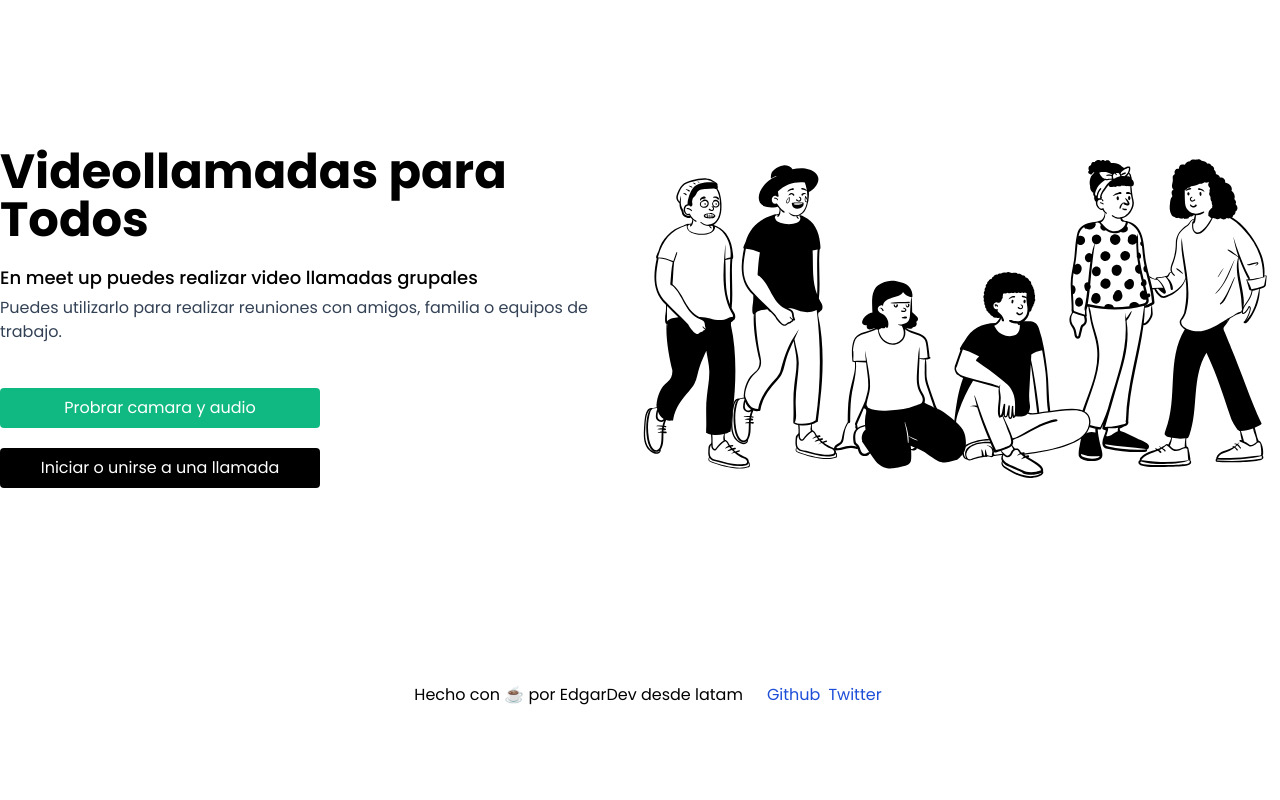
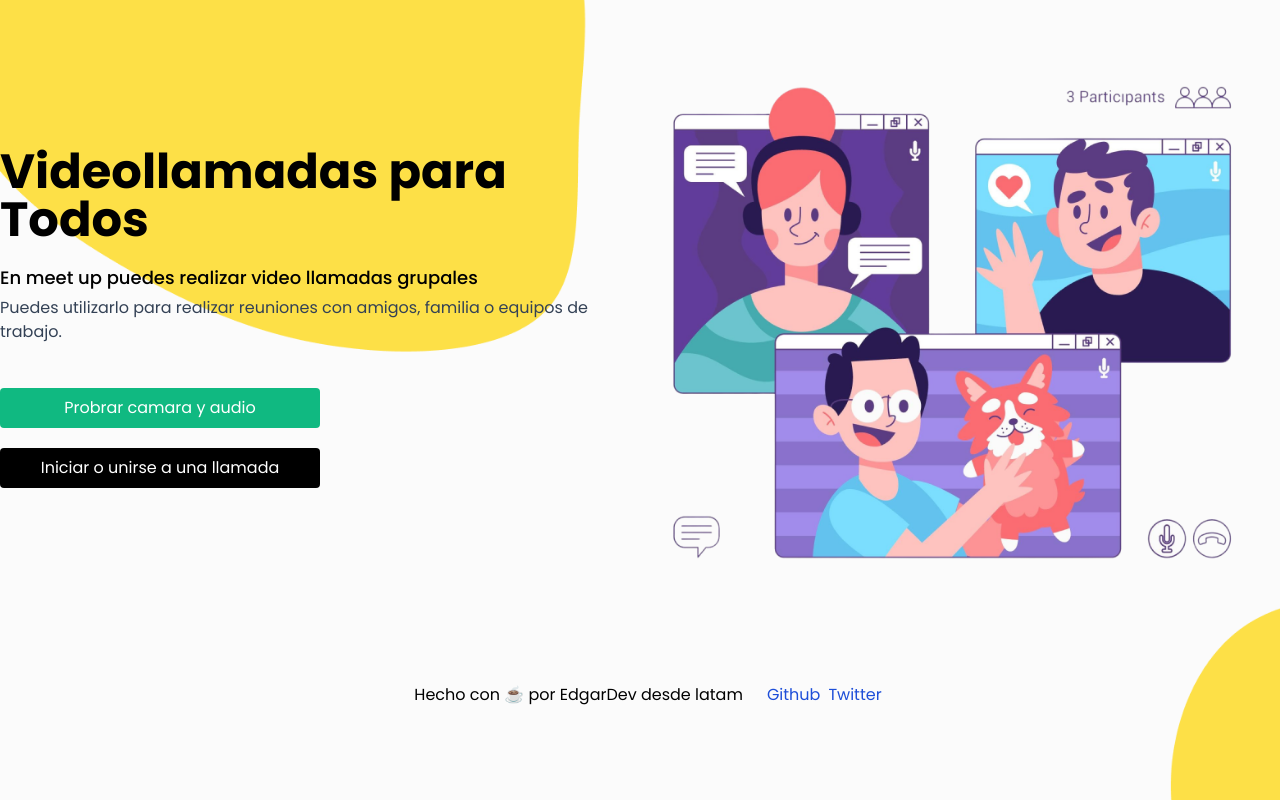
Before and after one commit to EdgarDev17/google-meetup, a Next.js app: page / in a window 1280 px wide. Built offline with nearby package versions, Linux system fonts and the light colour scheme.

Commit message:
updating index UI

```diff
--- a/pages/index.js
+++ b/pages/index.js
@@ -19,8 +19,9 @@ function Home() {
         </div>
     )
 
+    let bg = "bg-[url('/bg.png')]"
     return (
-        <>
+        <div className={'h-screen bg-cover ' + bg}>
             <div
                 className={'flex justify-center items-center overflow-y-hidden'}
             >
@@ -67,12 +68,12 @@ function Home() {
                     </div>
 
                     <motion.div
-                        animate={{ scale: [0.5, 1] }}
-                        transition={{ ease: 'easeIn', duration: 0.5 }}
+                        animate={{ scale: [0, 1] }}
+                        transition={{ ease: 'easeIn', duration: 1}}
                     >
                         <Image
                             alt={'Landing page image'}
-                            src={'/group.svg'}
+                            src={'/landingLogo.png'}
                             height={700}
                             width={700}
                         />
@@ -82,7 +83,7 @@ function Home() {
             <div className={'my-5'}>
                 <Footer />
             </div>
-        </>
+        </div>
     )
 }
 
--- a/tailwind.config.js
+++ b/tailwind.config.js
@@ -7,6 +7,12 @@ module.exports = {
       fontFamily:{
         'sans': ['Poppins', 'sans-serif'],
         'mono': ['Space Mono', 'sans-serif']
+      },
+      extend: {
+        backgroundImage: {
+          'langind-bg': "url('/bg.png')",
+          'langind-bg-path': "url('public/bg.png')",
+        }
       }
   },
   plugins: [],
```
Also changed, not shown: public/bg.png (added), public/landingLogo.png (added).
